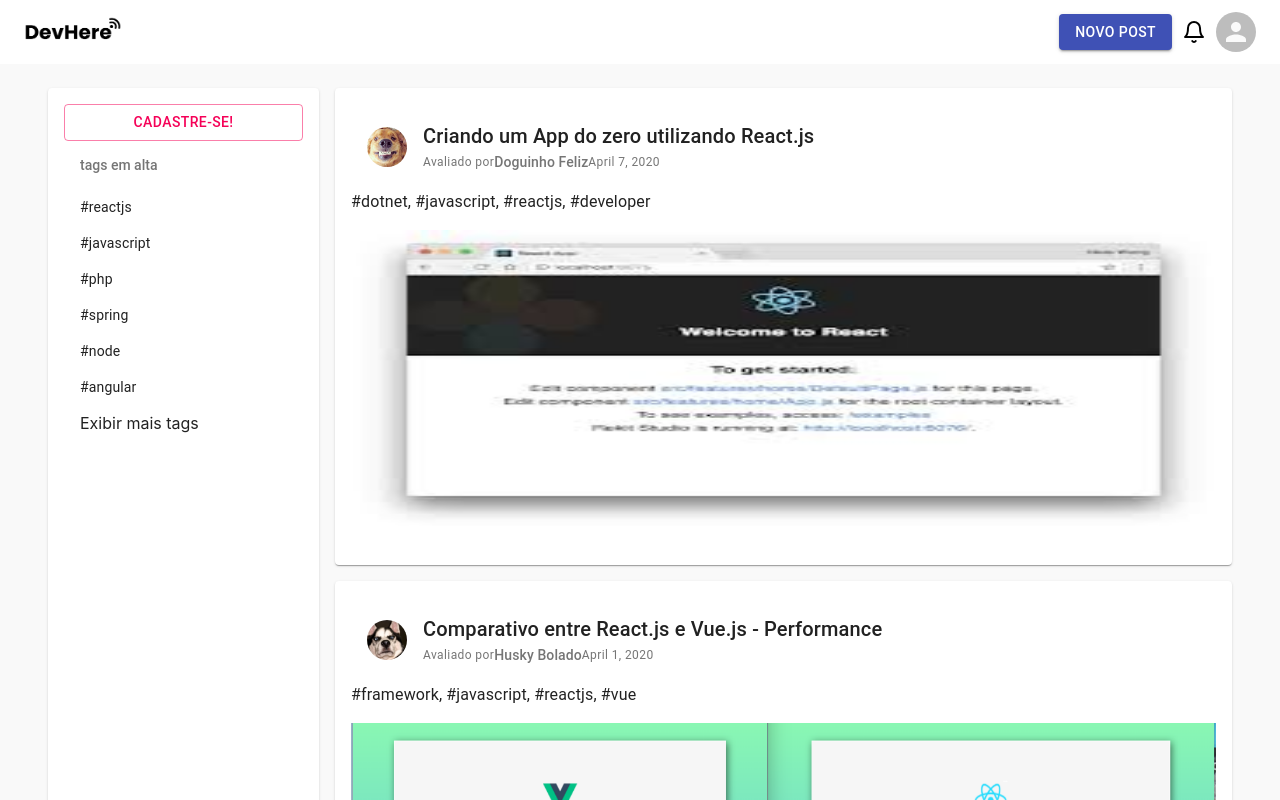
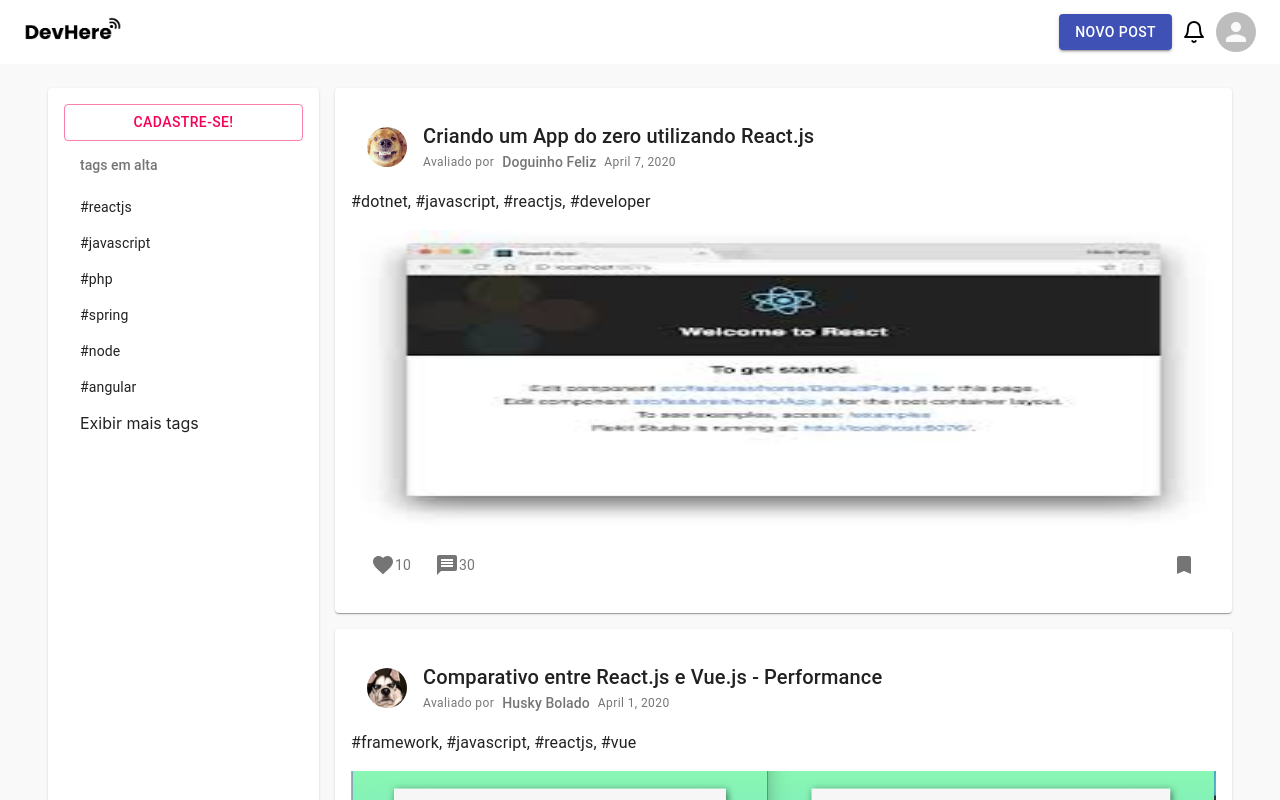
Before and after one commit to gabrielbugarelli/devhere, a React (Create React App) app: page / in a window 1280 px wide. Shown: the top 800 px of the page. Built offline with nearby package versions, Linux system fonts and the light colour scheme.

Commit message:
[implementação] - feed

```diff
--- a/package.json
+++ b/package.json
@@ -4,6 +4,7 @@
   "private": true,
   "dependencies": {
     "@material-ui/core": "^4.11.4",
+    "@material-ui/icons": "^4.11.2",
     "@material-ui/styles": "^4.11.4",
     "@testing-library/jest-dom": "^5.11.4",
     "@testing-library/react": "^11.1.0",
--- a/src/components/PostCard/index.js
+++ b/src/components/PostCard/index.js
@@ -9,6 +9,10 @@ import CardActions from '@material-ui/core/CardActions';
 import CardActionArea from '@material-ui/core/CardActionArea';
 import Typography from '@material-ui/core/Typography';
 import Avatar from '@material-ui/core/Avatar'
+import IconButton from '@material-ui/core/IconButton'
+import FavoriteIcon from '@material-ui/icons/Favorite'
+import BookmarkIcon from '@material-ui/icons/Bookmark'
+import MessageIcon from '@material-ui/icons/Message'
 
 const useStyles = makeStyles((theme) => ({
   root: {
@@ -20,7 +24,7 @@ const useStyles = makeStyles((theme) => ({
     alignItems: 'center'
   },
   caption: {
-    marginRight: theme.spacing(0)
+    marginRight: theme.spacing(1)
   },
   message: {
     height: 'auto',
@@ -34,6 +38,9 @@ const useStyles = makeStyles((theme) => ({
   },
   content: {
     padding: 0
+  },
+  favorite: {
+    marginLeft: 'auto'
   }
 }))
 
@@ -72,8 +79,31 @@ const PostCard = ({ post }) => {
           <img src={post.image} alt="image post" className={classes.image} />
         </CardActionArea>
       </CardContent>
-      <CardActions>
-
+      <CardActions disableSpacing>
+        <IconButton aria-label="like">
+          <FavoriteIcon />
+          <Typography
+            style={{ cursor: 'pointer' }}
+            color='textSecondary'
+            variant='body2'
+          >
+            {'10'}
+          </Typography>
+        </IconButton>
+        <IconButton aria-label="comment">
+          <MessageIcon />
+          <Typography
+            className={classes.reactions}
+            style={{ cursor: 'pointer' }}
+            color='textSecondary'
+            variant='body2'
+          >
+            {'30'}
+          </Typography>
+        </IconButton>
+        <IconButton aria-label="favorite" className={classes.favorite}>
+          <BookmarkIcon />
+        </IconButton>
       </CardActions>
     </Card>
   )
```
Also changed, not shown: 1 other file (tests, documents, lock files or other folders).
